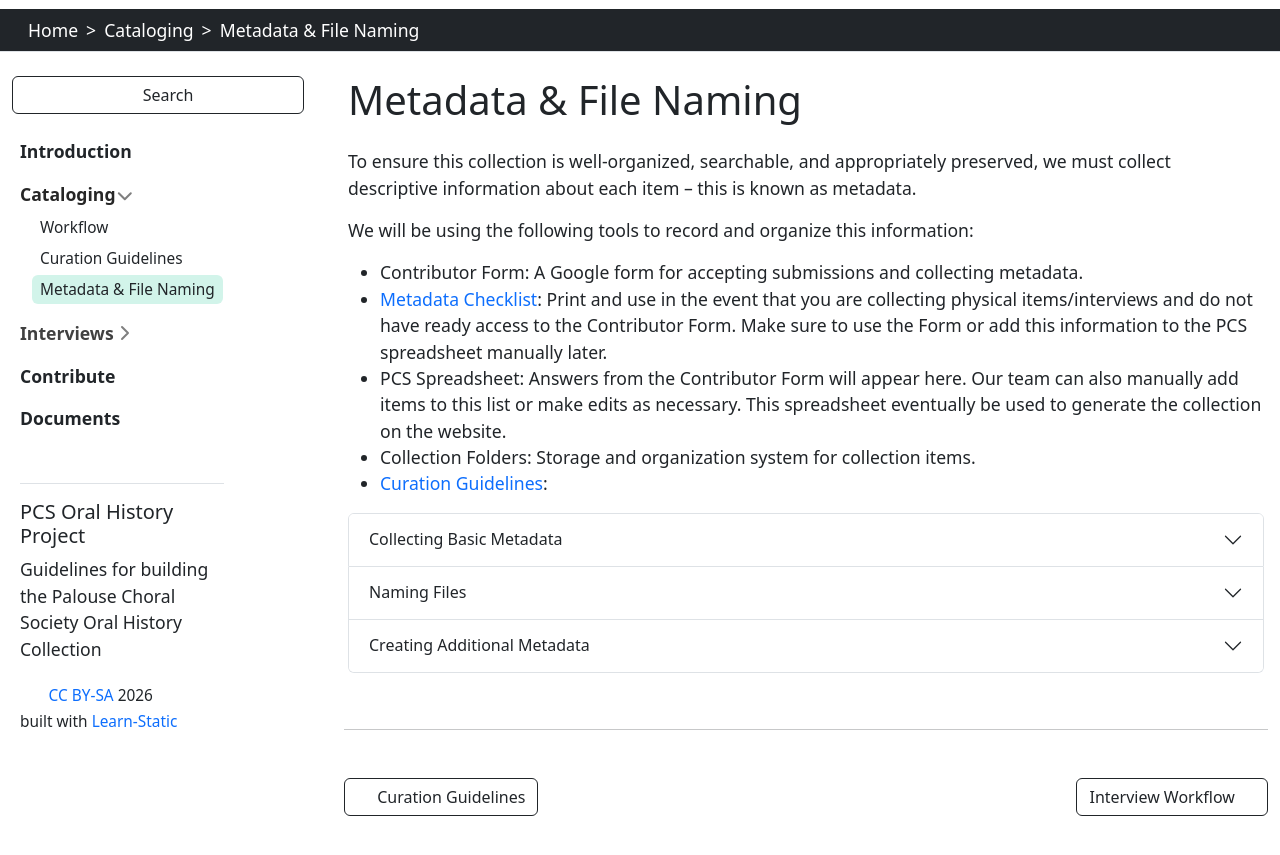
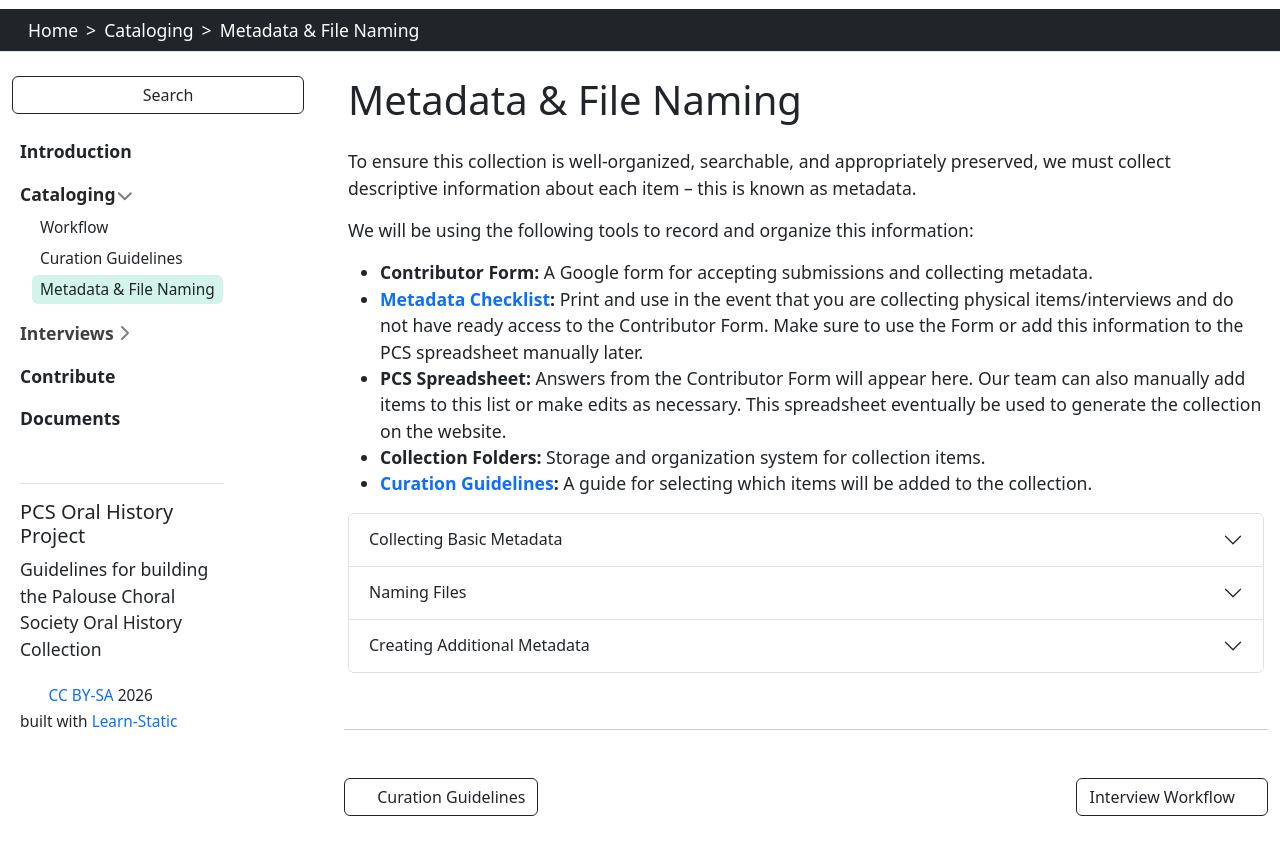
Before and after one commit to llove28/pcs-project, a Jekyll site: the page built from content/cataloging/metadata.md, in a window 1280 px wide and 900 px high, scrolled down 652 px. Shown: the top 855 px of the window. Built offline with Jekyll 4.4.1, drawn with Linux system fonts in a browser that asks for light colours.

Commit message:
Update metadata.md

```diff
--- a/content/cataloging/metadata.md
+++ b/content/cataloging/metadata.md
@@ -8,11 +8,11 @@ To ensure this collection is well-organized, searchable, and appropriately prese
 
 We will be using the following tools to record and organize this information:
 
-- Contributor Form: A Google form for accepting submissions and collecting metadata.
-- [Metadata Checklist](https://docs.google.com/document/d/1OXNd2J0EApIa9E5ScstGEZs18t2P0WNPsi06LpOyHN8/edit?usp=sharing): Print and use in the event that you are collecting physical items/interviews and do not have ready access to the Contributor Form. Make sure to use the Form or add this information to the PCS spreadsheet manually later.
-- PCS Spreadsheet: Answers from the Contributor Form will appear here. Our team can also manually add items to this list or make edits as necessary. This spreadsheet eventually be used to generate the collection on the website.
-- Collection Folders: Storage and organization system for collection items.
-- [Curation Guidelines](https://llove28.github.io/pcs-project/content/cataloging/curation-guidelines.html):
+- **Contributor Form:** A Google form for accepting submissions and collecting metadata.
+- **[Metadata Checklist](https://docs.google.com/document/d/1OXNd2J0EApIa9E5ScstGEZs18t2P0WNPsi06LpOyHN8/edit?usp=sharing):** Print and use in the event that you are collecting physical items/interviews and do not have ready access to the Contributor Form. Make sure to use the Form or add this information to the PCS spreadsheet manually later.
+- **PCS Spreadsheet:** Answers from the Contributor Form will appear here. Our team can also manually add items to this list or make edits as necessary. This spreadsheet eventually be used to generate the collection on the website.
+- **Collection Folders:** Storage and organization system for collection items.
+- **[Curation Guidelines](https://llove28.github.io/pcs-project/content/cataloging/curation-guidelines.html):** A guide for selecting which items will be added to the collection.
 
 
 {% include accordion.html title1="Collecting Basic Metadata" text1="
```
